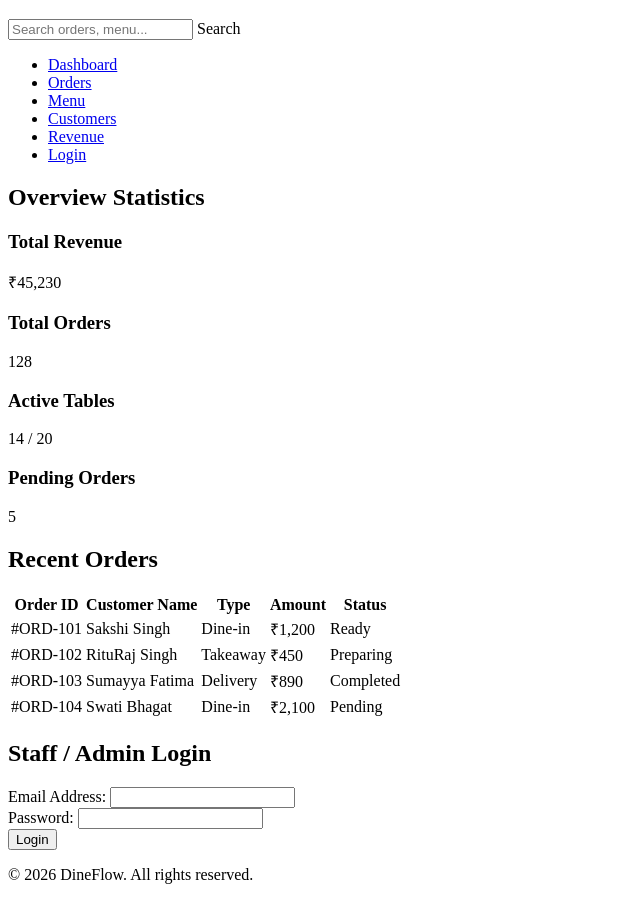
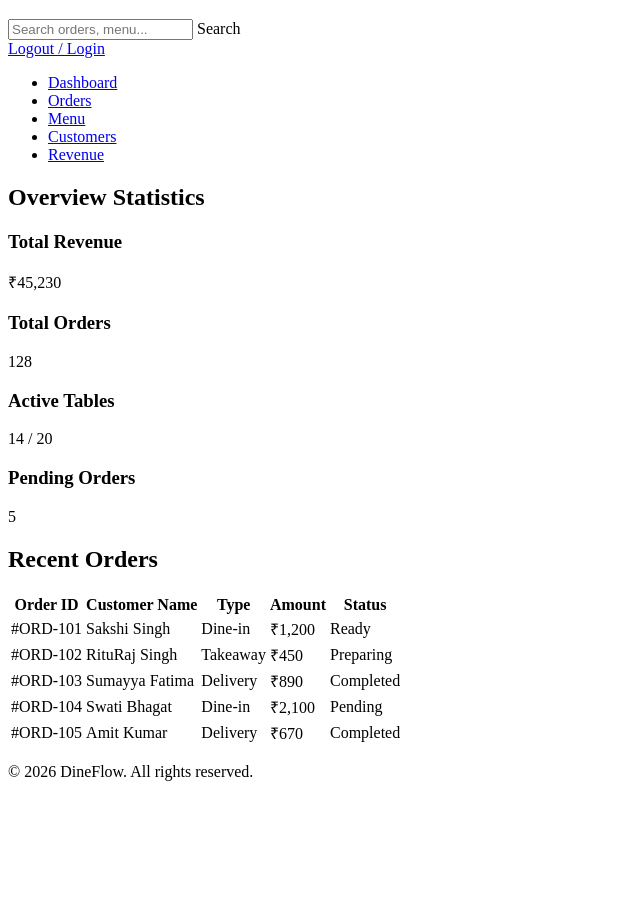
Before and after one commit to SakshiKumari271/dineflow_sakshi, a plain HTML site: page index.html in a window 1280 px wide. Shown: the part 61-961 px from the top of the page, without its empty margins (0-640 px from the left). After the commit the page ends 858 px from the top, so only its background shows below. Drawn offline with Linux system fonts and the light colour scheme.

Commit message:
Add index.html dashboard skeleton with semantic tags and order table

```diff
--- a/index.html
+++ b/index.html
@@ -7,7 +7,7 @@
 </head>
 <body>
 
-
+    <!-- Header / Top Bar -->
     <header>
         <div>
             <h1>DineFlow Restaurant Management</h1>
@@ -16,23 +16,25 @@
             <input type="search" id="global-search" placeholder="Search orders, menu...">
             <label for="global-search">Search</label>
         </div>
+        <div>
+            <a href="login.html">Logout / Login</a>
+        </div>
     </header>
 
-
+    <!-- Navigation / Sidebar -->
     <nav>
         <ul>
-            <li><a href="#dashboard">Dashboard</a></li>
+            <li><a href="index.html">Dashboard</a></li>
             <li><a href="#orders">Orders</a></li>
             <li><a href="#menu">Menu</a></li>
             <li><a href="#customers">Customers</a></li>
             <li><a href="#revenue">Revenue</a></li>
-            <li><a href="#login">Login</a></li>
         </ul>
     </nav>
 
-
+    <!-- Main Content Area -->
     <main>
-
+        <!-- Section: 4 Stat Cards -->
         <section>
             <h2>Overview Statistics</h2>
             <div>
@@ -53,7 +55,7 @@
             </div>
         </section>
 
-
+        <!-- Section: Data Table with 5 Sample Rows -->
         <section>
             <h2>Recent Orders</h2>
             <table>
@@ -95,31 +97,19 @@
                         <td>₹2,100</td>
                         <td>Pending</td>
                     </tr>
-
+                    <tr>
+                        <td>#ORD-105</td>
+                        <td>Amit Kumar</td>
+                        <td>Delivery</td>
+                        <td>₹670</td>
+                        <td>Completed</td>
+                    </tr>
                 </tbody>
             </table>
         </section>
-
-
-        <section id="login">
-            <h2>Staff / Admin Login</h2>
-            <form>
-                <div>
-                    <label for="email">Email Address:</label>
-                    <input type="email" id="email" name="email" required>
-                </div>
-                <div>
-                    <label for="password">Password:</label>
-                    <input type="password" id="password" name="password" required>
-                </div>
-                <div>
-                    <button type="submit">Login</button>
-                </div>
-            </form>
-        </section>
     </main>
 
-
+    <!-- Footer -->
     <footer>
         <p>&copy; 2026 DineFlow. All rights reserved.</p>
     </footer>
```
